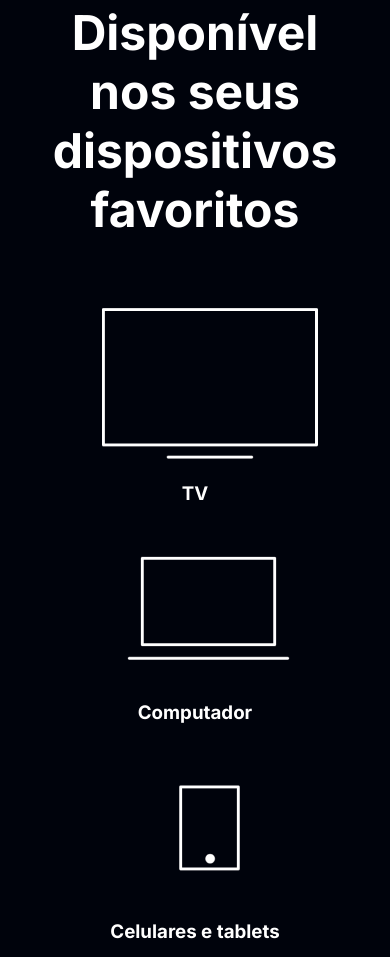
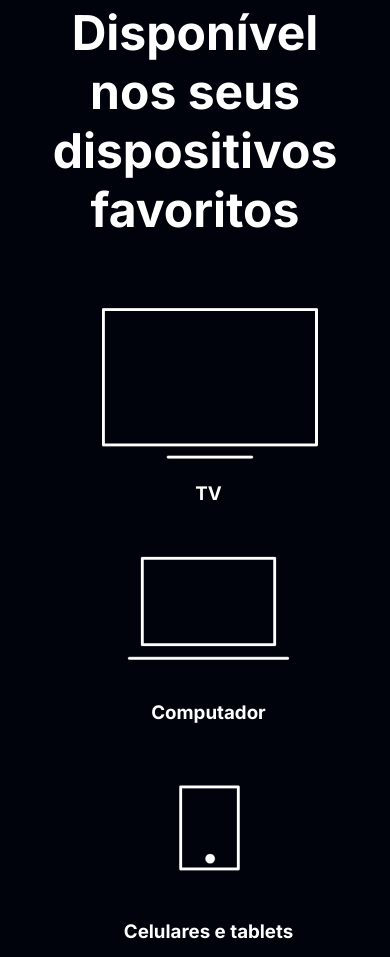
Before and after one commit to Emersonsdev/optimustech, a plain HTML site: page index.html in a window 390 px wide. Shown: the part 2427-3384 px from the top of the page. Drawn offline with Linux system fonts and the light colour scheme.

Commit message:
ajustes de espaçamento na section dispositivos

```diff
--- a/styles/styles.css
+++ b/styles/styles.css
@@ -114,6 +114,7 @@ body {
 
 .dispositivos__lista {
     justify-content: center;
+    align-items: center;
     display: flex;
     padding-top: 2%;
 }
@@ -188,6 +189,7 @@ body {
     .dispositivos__lista {
         flex-direction: column;
         padding: 15% 0;
+        margin: auto;
     }
 
     .footer__links {
```
